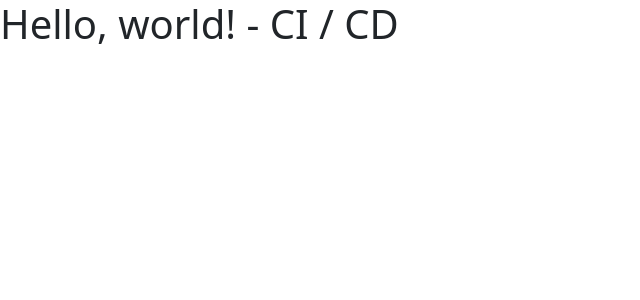
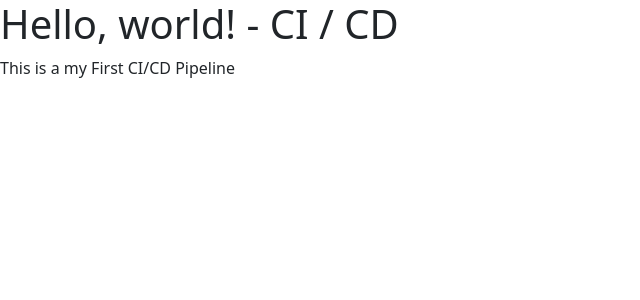
Before and after one commit to makaranda/git-ci-cd-test, a PHP site: page / in a window 1280 px wide. Shown: the top 300 px of the page, without its empty margins (0-640 px from the left). Run offline with PHP 8.4, Linux system fonts and the light colour scheme.

Commit message:
Add Paragraph

```diff
--- a/index.php
+++ b/index.php
@@ -8,6 +8,7 @@
 </head>
 <body>
 <h1>Hello, world! - CI / CD</h1>
+<p>This is a my First CI/CD Pipeline</p>
 <script src="https://cdn.jsdelivr.net/npm/bootstrap@5.3.3/dist/js/bootstrap.bundle.min.js" integrity="sha384-YvpcrYf0tY3lHB60NNkmXc5s9fDVZLESaAA55NDzOxhy9GkcIdslK1eN7N6jIeHz" crossorigin="anonymous"></script>
 </body>
 </html>
```
